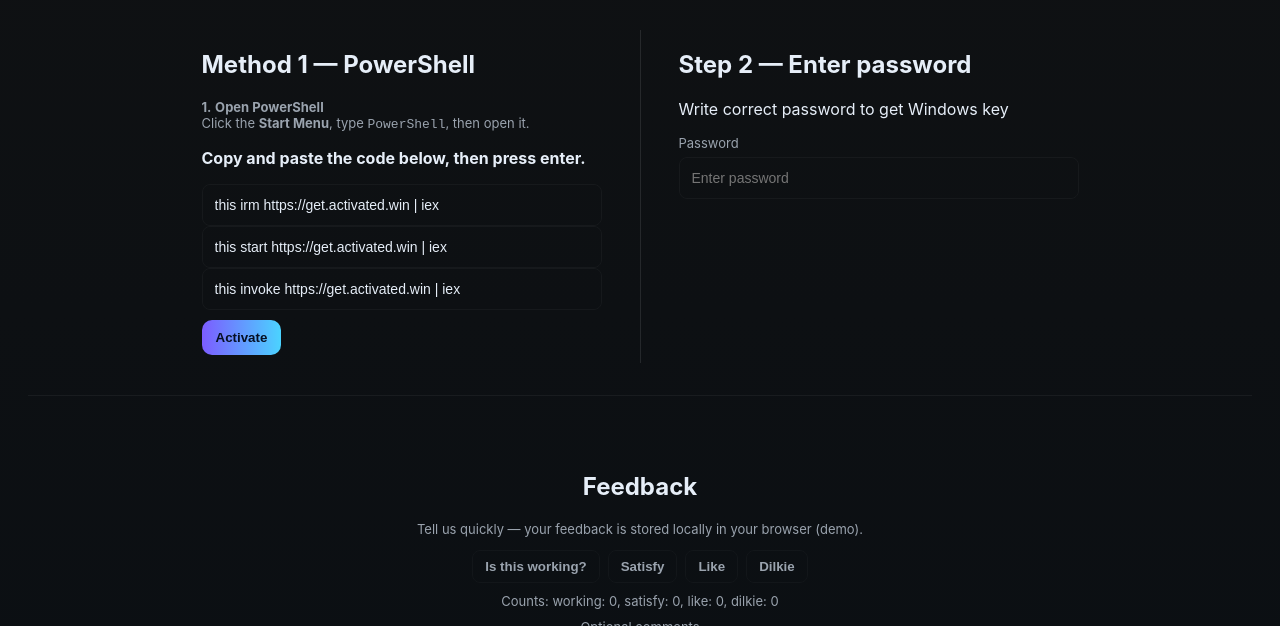
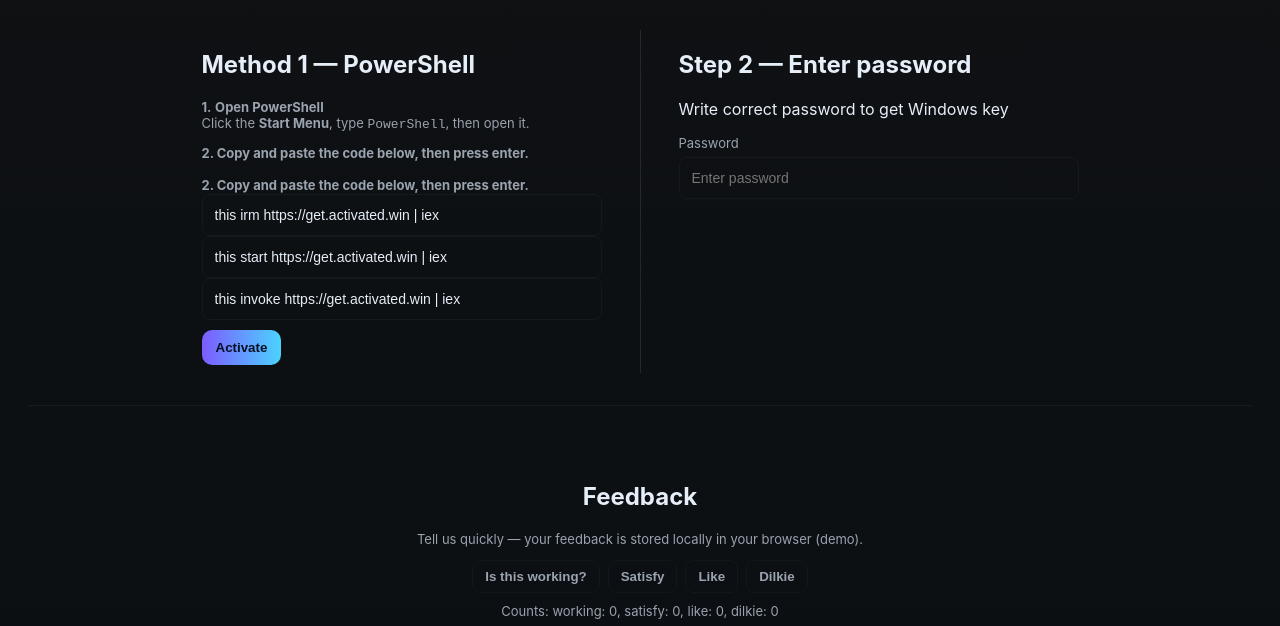
Before and after one commit to pratik11500/window-activate, a website: page public/index.html in a window 1280 px wide. Shown: the part 88-714 px from the top of the page. Drawn offline with Linux system fonts and the light colour scheme.

Commit message:
Update index.html

```diff
--- a/public/index.html
+++ b/public/index.html
@@ -22,7 +22,8 @@
           <h2 id="step1">Method 1 — PowerShell</h2>
           <p class="muted"><b>1.</b> <b>Open PowerShell</b><br>Click the <b>Start Menu</b>, type <code>PowerShell</code>, then open it.</p>
           <div style="margin-top:10px">
-            <p><b>Copy and paste the code below, then press enter.</b></p>
+            <p class="muted"><b>2. Copy and paste the code below, then press enter.</b></p>
+            <p2 class="muted" style="list-style-type: circle;"><b>2. Copy and paste the code below, then press enter.</b></p2>
             <input type="text" class="copy-input" value="this irm https://get.activated.win | iex" readonly />
             <input type="text" class="copy-input" value="this start https://get.activated.win | iex" readonly />
             <input type="text" class="copy-input" value="this invoke https://get.activated.win | iex" readonly />
```
